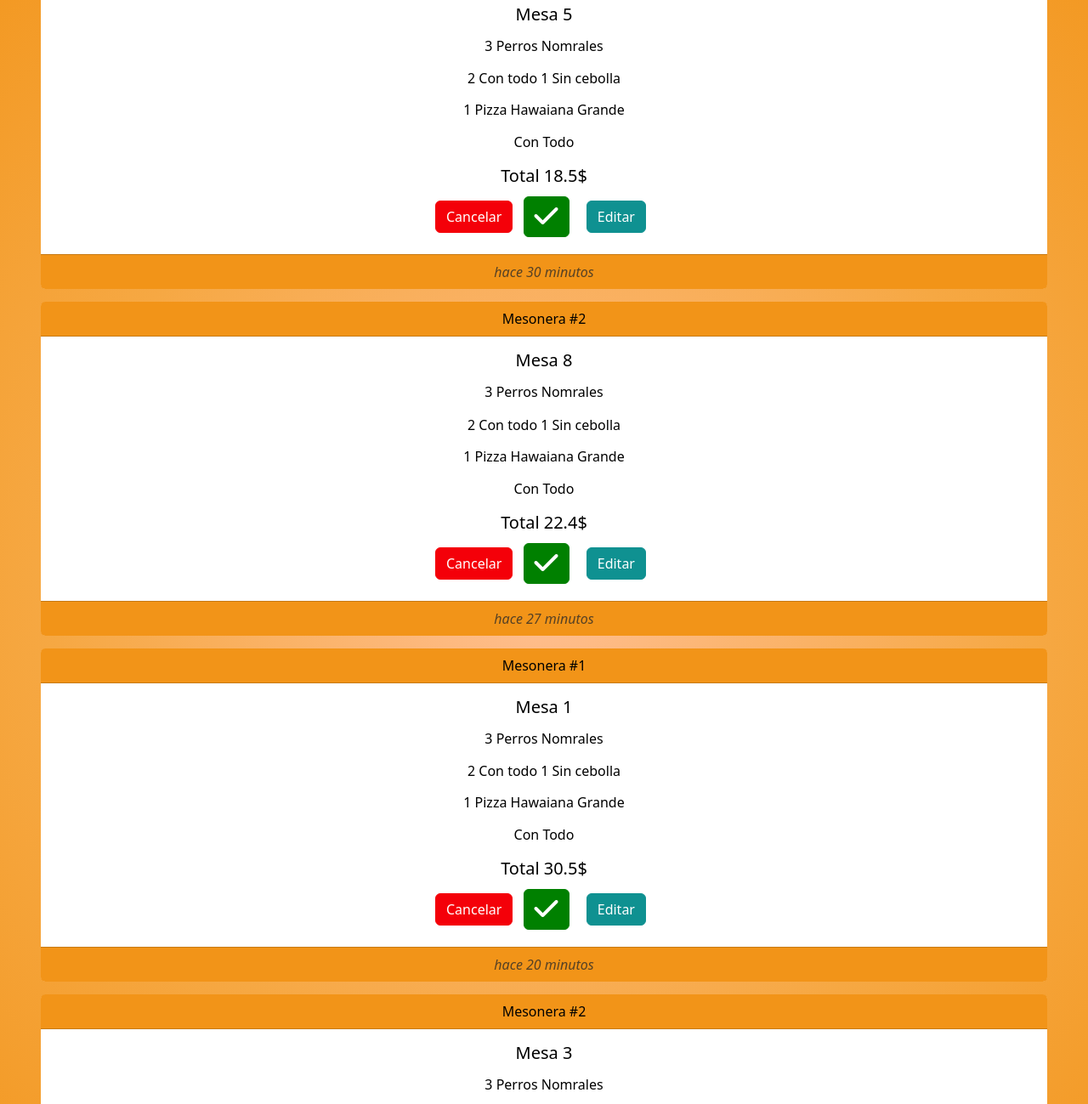
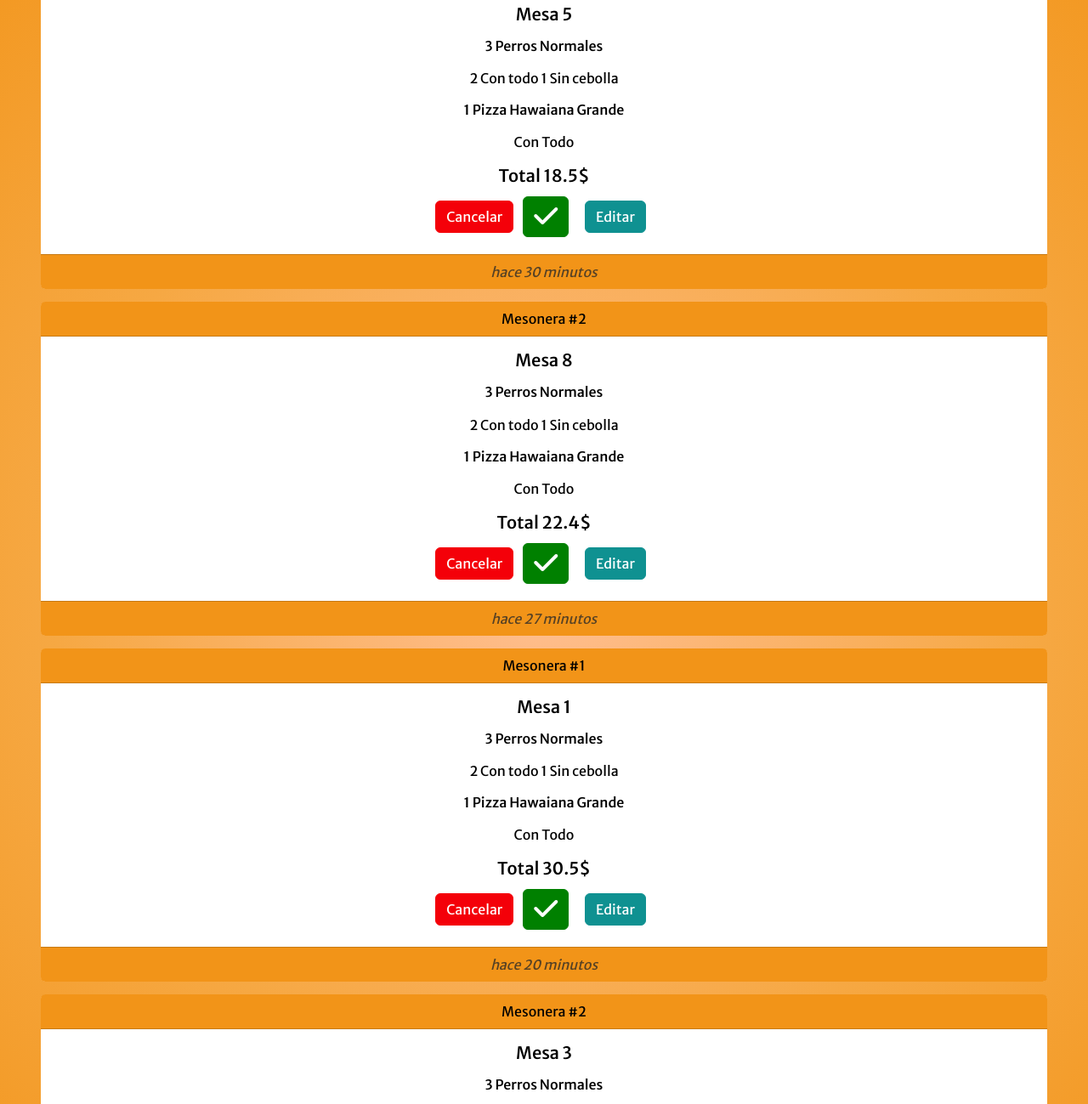
Before and after one commit to Valduz-Jose/Valduz-Jose.github.io, a website: page pedidos.html in a window 1280 px wide. Shown: the part 180-1479 px from the top of the page at 85% size. Drawn offline with nearby package versions, Linux system fonts and the light colour scheme.

Commit message:
Tipografia
Añado tipo de letra

```diff
--- a/pedidos.html
+++ b/pedidos.html
@@ -7,6 +7,10 @@
   <meta name="viewport" content="width=device-width, initial-scale=1.0">
   <link rel="stylesheet" href="style.css">
   <link rel="stylesheet" href="https://cdnjs.cloudflare.com/ajax/libs/font-awesome/6.3.0/css/all.min.css">
+ <!-- Google Fonts -->
+ <link rel="preconnect" href="https://fonts.googleapis.com">
+<link rel="preconnect" href="https://fonts.gstatic.com" crossorigin>
+<link href="https://fonts.googleapis.com/css2?family=Merriweather+Sans:wght@300;400;500;600&display=swap" rel="stylesheet">
   <title>G-Burguer Wish</title>
 </head>
 
@@ -50,7 +54,7 @@
     <div class="card-body">
       <h5 class="card-title">Mesa 5</h5>
       <p class="card-text">
-      <h6>3 Perros Nomrales</h6>
+      <h6>3 Perros Normales</h6>
       </p>
       <p class="card-text">2 Con todo 1 Sin cebolla</p>
       <p class="card-text">
@@ -76,7 +80,7 @@
     <div class="card-body">
       <h5 class="card-title">Mesa 8</h5>
       <p class="card-text">
-      <h6>3 Perros Nomrales</h6>
+      <h6>3 Perros Normales</h6>
       </p>
       <p class="card-text">2 Con todo 1 Sin cebolla</p>
       <p class="card-text">
@@ -102,7 +106,7 @@
     <div class="card-body">
       <h5 class="card-title">Mesa 1</h5>
       <p class="card-text">
-      <h6>3 Perros Nomrales</h6>
+      <h6>3 Perros Normales</h6>
       </p>
       <p class="card-text">2 Con todo 1 Sin cebolla</p>
       <p class="card-text">
@@ -128,7 +132,7 @@
     <div class="card-body">
       <h5 class="card-title">Mesa 3</h5>
       <p class="card-text">
-      <h6>3 Perros Nomrales</h6>
+      <h6>3 Perros Normales</h6>
       </p>
       <p class="card-text">2 Con todo 1 Sin cebolla</p>
       <p class="card-text">
--- a/style.scss
+++ b/style.scss
@@ -7,9 +7,9 @@ $light: #f6a843;
 $dark: #ffbe90;
 $success: #0f9191;
 
-// *{
-//     font-size: medium;
-// }
+*{
+    font-family: 'Merriweather Sans', sans-serif;
+}
 iframe {
     width: 100%;
     height: auto;
```
Also changed, not shown: cocina.html (+4 -1 lines), estadisticas.html (+4 -1 lines), index.html (+7 -0 lines), user.html (+4 -0 lines), style.css, 1 other file.
